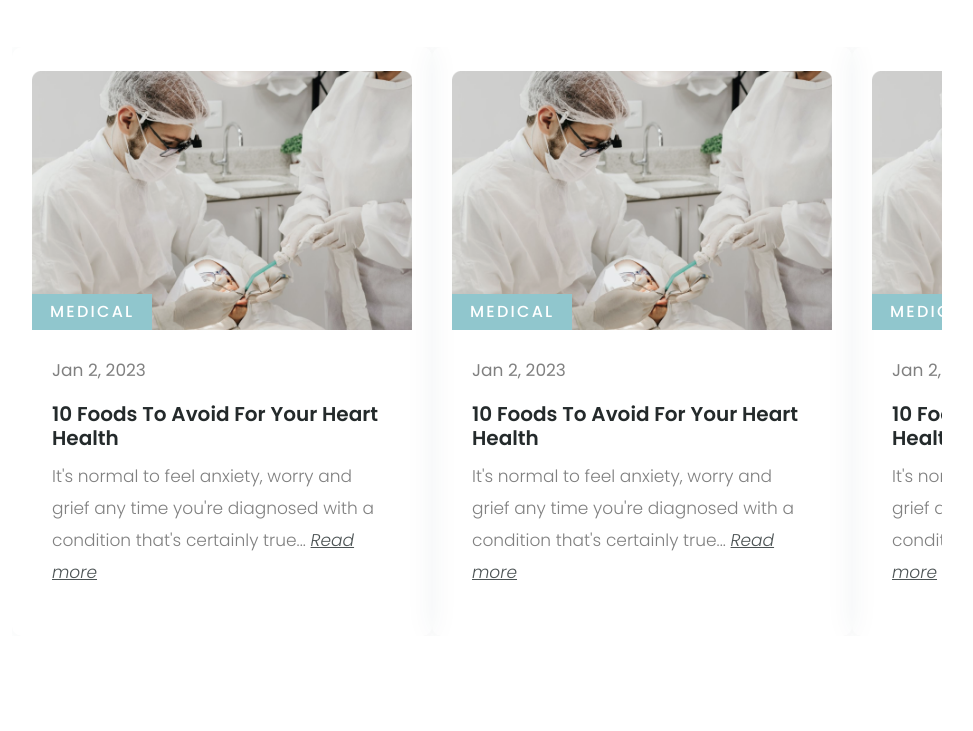
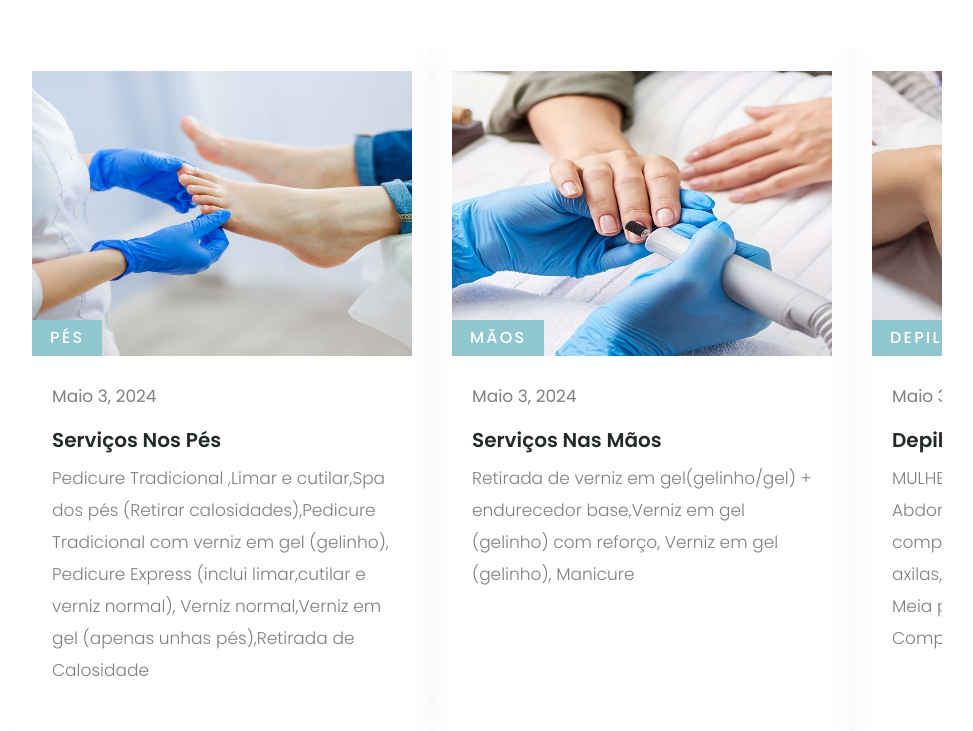
Before and after one commit to KarvGroups/PalomequeStudio, a website: page index.html in a window 1280 px wide. Shown: the part 5933-6664 px from the top of the page, without its empty margins (163-1136 px from the left). Drawn offline with nearby package versions, Linux system fonts and the light colour scheme; some packages are replaced by stand-ins of ours.

Commit message:
add-services

```diff
--- a/index.html
+++ b/index.html
@@ -39,6 +39,15 @@
 
       #containerServices::-webkit-scrollbar-thumb:hover {
         background-color: #ffffff00;
+      }
+      .container-f1{
+        display: flex;
+        justify-content: center;
+        flex-direction: column;
+        align-items: center;
+      }
+      .container-f1 >a{
+        margin-bottom: 45px !important;
       }
     </style>
   </head>
@@ -99,7 +108,7 @@
             <div class="px-12 flex flex-col gap-y-12 h-full">
               <!-- logo -->
               <a href="#">
-                <img src="assets/img/header/logo.svg" alt="" />
+                <img src="assets/img/header/logo-studio.png" alt="" width="100"/>
               </a>
               <!-- list -->
               <ul class="flex flex-col gap-y-5">
@@ -881,24 +890,23 @@
             <div class="relative overflow-hidden">
               <img
                 class="group-hover:scale-110 transition-all duration-500"
-                src="assets/img/blog/img-3.png"
+                src="assets/img/services/img-service-1.jpeg"
                 alt=""
+                style="height: 285px;width: 100%;"
               />
               <div
                 class="bg-accent-tertiary absolute bottom-0 left-0 text-white text-base tracking-[2.24px] font-medium uppercase py-[6px] px-[18px]"
               >
-                Medical
+                Pés
               </div>
             </div>
             <div class="px-5 py-6">
-              <div class="mb-4">Jan 2, 2023</div>
+              <div class="mb-4">Maio 3, 2024</div>
               <h4 class="h4 mb-[10px]">
-                10 foods to avoid for your heart health
+                serviços nos pés
               </h4>
               <p class="font-light">
-                It's normal to feel anxiety, worry and grief any time you're
-                diagnosed with a condition that's certainly true...
-                <a href="" class="italic underline text-[#4c5354]">Read more</a>
+                Pedicure Tradicional ,Limar e cutilar,Spa dos pés (Retirar calosidades),Pedicure Tradicional com verniz em gel (gelinho), Pedicure Express (inclui limar,cutilar  e verniz normal), Verniz normal,Verniz em gel (apenas unhas pés),Retirada de Calosidade
               </p>
             </div>
           </div>
@@ -906,24 +914,23 @@
             <div class="relative overflow-hidden">
               <img
                 class="group-hover:scale-110 transition-all duration-500"
-                src="assets/img/blog/img-3.png"
+                src="assets/img/services/img-service-2.jpeg"
                 alt=""
+                style="height: 285px;width: 100%;"
               />
               <div
                 class="bg-accent-tertiary absolute bottom-0 left-0 text-white text-base tracking-[2.24px] font-medium uppercase py-[6px] px-[18px]"
               >
-                Medical
+                Mãos
               </div>
             </div>
             <div class="px-5 py-6">
-              <div class="mb-4">Jan 2, 2023</div>
+              <div class="mb-4">Maio 3, 2024</div>
               <h4 class="h4 mb-[10px]">
-                10 foods to avoid for your heart health
+                 Serviços nas Mãos
               </h4>
               <p class="font-light">
-                It's normal to feel anxiety, worry and grief any time you're
-                diagnosed with a condition that's certainly true...
-                <a href="" class="italic underline text-[#4c5354]">Read more</a>
+                Retirada de verniz em gel(gelinho/gel) + endurecedor base,Verniz em gel (gelinho) com reforço, Verniz em gel (gelinho), Manicure
               </p>
             </div>
           </div>
@@ -931,24 +938,23 @@
             <div class="relative overflow-hidden">
               <img
                 class="group-hover:scale-110 transition-all duration-500"
-                src="assets/img/blog/img-3.png"
+                src="assets/img/services/img-service-6.jpeg"
                 alt=""
+                style="height: 285px;width: 100%;"
               />
               <div
                 class="bg-accent-tertiary absolute bottom-0 left-0 text-white text-base tracking-[2.24px] font-medium uppercase py-[6px] px-[18px]"
               >
-                Medical
+              Depilação a lazer
               </div>
             </div>
             <div class="px-5 py-6">
-              <div class="mb-4">Jan 2, 2023</div>
+              <div class="mb-4">Maio 3, 2024</div>
               <h4 class="h4 mb-[10px]">
-                10 foods to avoid for your heart health
+                Depilação a lazer
               </h4>
               <p class="font-light">
-                It's normal to feel anxiety, worry and grief any time you're
-                diagnosed with a condition that's certainly true...
-                <a href="" class="italic underline text-[#4c5354]">Read more</a>
+                MULHERES = Virilha, axilas, Rosto, Braços, Abdomén, Costas, Meia perna, Perna completa, Corpo Completo, HOMENS = axilas, Rosto, Braços, Abdomén, Costas, Meia perna, Perna completa, Corpo Completo
               </p>
             </div>
           </div>
@@ -956,24 +962,23 @@
             <div class="relative overflow-hidden">
               <img
                 class="group-hover:scale-110 transition-all duration-500"
-                src="assets/img/blog/img-3.png"
+                src="assets/img/services/img-service-3.jpeg"
                 alt=""
+                style="height: 285px;width: 100%;"
               />
               <div
                 class="bg-accent-tertiary absolute bottom-0 left-0 text-white text-base tracking-[2.24px] font-medium uppercase py-[6px] px-[18px]"
               >
-                Medical
+              Depilação a cera
               </div>
             </div>
             <div class="px-5 py-6">
-              <div class="mb-4">Jan 2, 2023</div>
+              <div class="mb-4">Maio 3, 2024</div>
               <h4 class="h4 mb-[10px]">
-                10 foods to avoid for your heart health
+                Depilação a cera em homem e Mulher
               </h4>
               <p class="font-light">
-                It's normal to feel anxiety, worry and grief any time you're
-                diagnosed with a condition that's certainly true...
-                <a href="" class="italic underline text-[#4c5354]">Read more</a>
+                Corpo (buço+axilas+virilha+pernas), Buço, Axilas, Braços, Abdomen, Virilha, Meia perna, Perna completa.
               </p>
             </div>
           </div>
@@ -981,24 +986,23 @@
             <div class="relative overflow-hidden">
               <img
                 class="group-hover:scale-110 transition-all duration-500"
-                src="assets/img/blog/img-3.png"
+                src="assets/img/services/img-service-4.jpeg"
                 alt=""
+                style="height: 285px;width: 100%;"
               />
               <div
                 class="bg-accent-tertiary absolute bottom-0 left-0 text-white text-base tracking-[2.24px] font-medium uppercase py-[6px] px-[18px]"
               >
-                Medical
+              Rosto
               </div>
             </div>
             <div class="px-5 py-6">
-              <div class="mb-4">Jan 2, 2023</div>
+              <div class="mb-4">Maio 3, 2024</div>
               <h4 class="h4 mb-[10px]">
-                10 foods to avoid for your heart health
+                Cuidados com o Rosto
               </h4>
               <p class="font-light">
-                It's normal to feel anxiety, worry and grief any time you're
-                diagnosed with a condition that's certainly true...
-                <a href="" class="italic underline text-[#4c5354]">Read more</a>
+                Limpeza de Pele com Extração, Higienização facial+máscara de lama do mar morto, Limpeza de Pele Profunda+Dermaplaning, Dermaplaning
               </p>
             </div>
           </div>
@@ -1006,49 +1010,23 @@
             <div class="relative overflow-hidden">
               <img
                 class="group-hover:scale-110 transition-all duration-500"
-                src="assets/img/blog/img-3.png"
+                src="assets/img/services/img-service-5.jpeg"
                 alt=""
+                style="height: 285px;width: 100%;"
               />
               <div
                 class="bg-accent-tertiary absolute bottom-0 left-0 text-white text-base tracking-[2.24px] font-medium uppercase py-[6px] px-[18px]"
               >
-                Medical
+              Estética
               </div>
             </div>
             <div class="px-5 py-6">
               <div class="mb-4">Jan 2, 2023</div>
               <h4 class="h4 mb-[10px]">
-                10 foods to avoid for your heart health
+                Serviços de Estética
               </h4>
               <p class="font-light">
-                It's normal to feel anxiety, worry and grief any time you're
-                diagnosed with a condition that's certainly true...
-                <a href="" class="italic underline text-[#4c5354]">Read more</a>
-              </p>
-            </div>
-          </div>
-          <div class="px-5 py-6 shadow-custom2 rounded-[10px] overflow-hidden cursor-pointer group" style="width: 420px;">
-            <div class="relative overflow-hidden">
-              <img
-                class="group-hover:scale-110 transition-all duration-500"
-                src="assets/img/blog/img-3.png"
-                alt=""
-              />
-              <div
-                class="bg-accent-tertiary absolute bottom-0 left-0 text-white text-base tracking-[2.24px] font-medium uppercase py-[6px] px-[18px]"
-              >
-                Medical
-              </div>
-            </div>
-            <div class="px-5 py-6">
-              <div class="mb-4">Jan 2, 2023</div>
-              <h4 class="h4 mb-[10px]">
-                10 foods to avoid for your heart health
-              </h4>
-              <p class="font-light">
-                It's normal to feel anxiety, worry and grief any time you're
-                diagnosed with a condition that's certainly true...
-                <a href="" class="italic underline text-[#4c5354]">Read more</a>
+                HYDRAGLOSS-LÁBIOS, Brow Lamination + Coloração, Design de Sobrancelha + buço, Design de Sobrancelha + buço, BROW LAMINATION, Detox de Sobrancelhas, Design + Henna, Design de Sobrancelhas, Threading (buço), Threading (rosto)
               </p>
             </div>
           </div>
@@ -1117,9 +1095,14 @@
           </div>
           <!-- form -->
           <form class="flex-1">
-            <div class="flex flex-col md:flex-row relative gap-y-4">
-              <button class="btn btn-lg btn-white md:absolute right-0">
-                Meu trabalho
+            <div class="container-f1">
+              <a href="#">
+                <img src="assets/img/header/logo-studio-white.png" alt="" width="150"/>
+              </a>
+              <button class="btn btn-lg btn-white right-0">
+                <a href="https://zappysoftware.com/m/studiopalomeque?&goback=1&lang=en-US&t=20240423#find">
+                  Meu trabalho
+                </a>
               </button>
             </div>
           </form>
@@ -1135,7 +1118,7 @@
           <!-- footer contact section -->
           <div class="footer__item flex-1">
             <!-- logo -->
-            <a href="">
+            <a href="#">
               <img
                 class="mb-[30px]"
                 src="./assets/img/header/logo-studio.png"
```
Also changed, not shown: assets/img/header/logo-studio-white.png (added), assets/img/services/img-service-1.jpeg (added), assets/img/services/img-service-2.jpeg (added), assets/img/services/img-service-3.jpeg (added), assets/img/services/img-service-4.jpeg (added), assets/img/services/img-service-5.jpeg (added), assets/img/services/img-service-6.jpeg (added).
